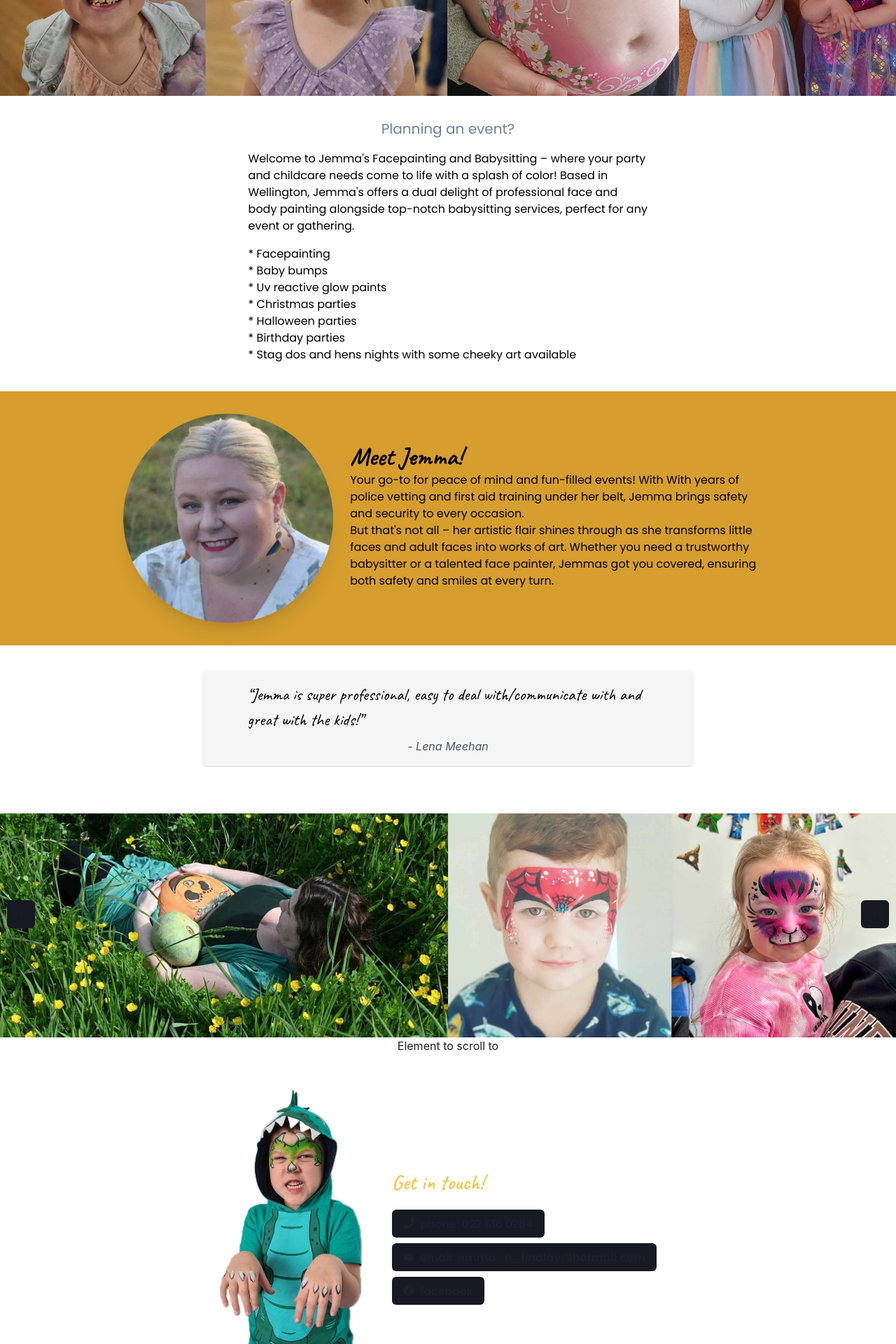
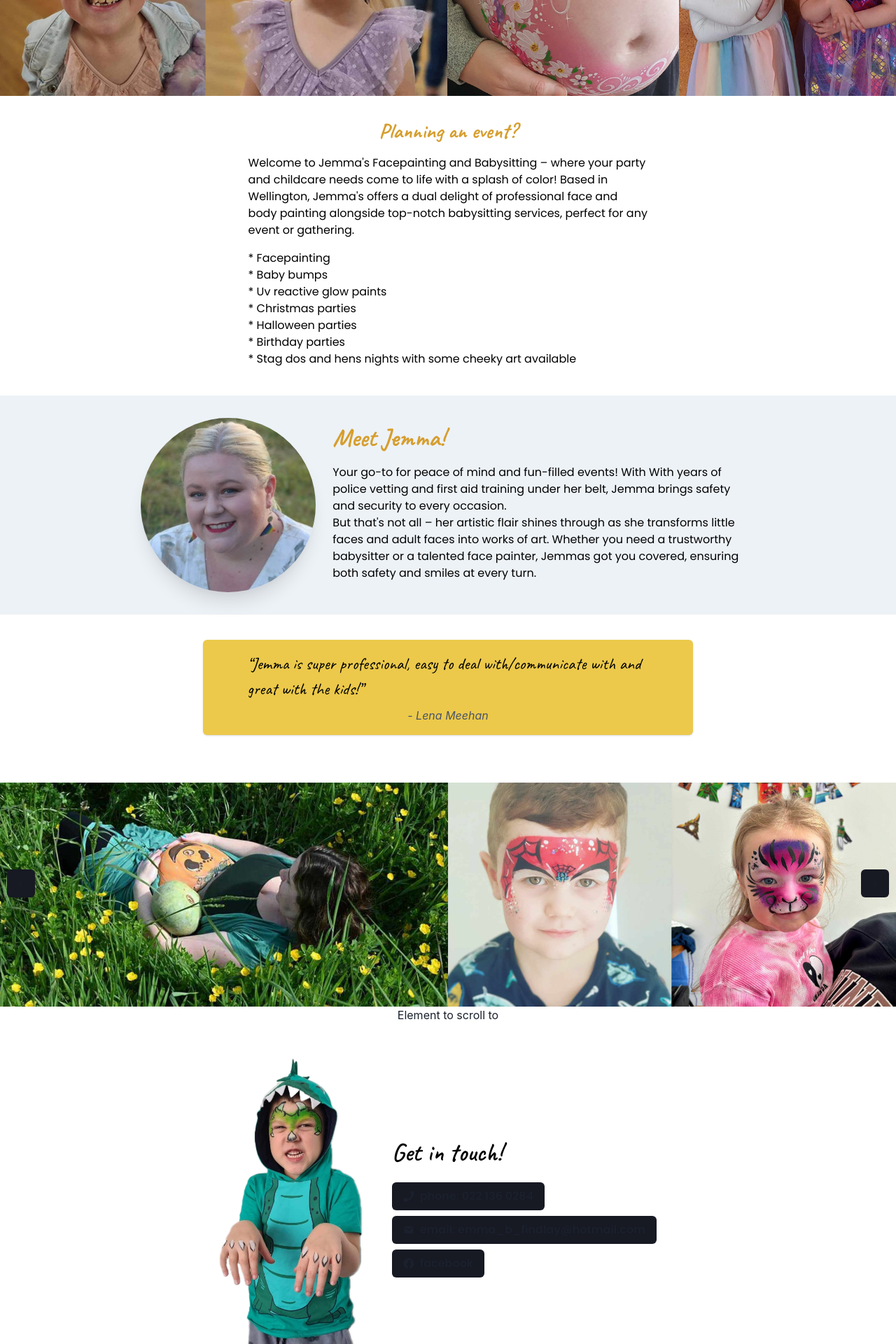
Before and after one commit to HannahBeattie/spirit, a Next.js app: page / in a window 1280 px wide. Shown: the part 692-2612 px from the top of the page at 70% size. Built offline with nearby package versions, Linux system fonts and the light colour scheme; a web font is replaced by a local one.

Commit message:
tweak spacing

```diff
--- a/src/app/base/components/About.js
+++ b/src/app/base/components/About.js
@@ -4,7 +4,7 @@ function About() {
 	return (
 		<Stack
 			width={'100vw'}
-			bg={'yellow.500'}
+			bg={'gray.100'}
 			alignItems={'center'}
 			flex={1}
 			direction={{ base: 'column', md: 'row' }}
@@ -17,7 +17,7 @@ function About() {
 			<Image
 				borderRadius={200}
 				shadow={'xl'}
-				maxW={{ base: 200, md: 300 }}
+				maxW={{ base: 200, md: 250 }}
 				alt='Photo of Jemma'
 				src='/jemma.jpg'
 			/>
@@ -25,7 +25,9 @@ function About() {
 			<HStack>
 				<VStack flex={1}>
 					<Container color={'black'} fontWeight={500}>
-						<Heading fontFamily={'Caveat'}>Meet Jemma!</Heading>
+						<Heading fontFamily={'Caveat'} pb={4} color={'yellow.500'}>
+							Meet Jemma!
+						</Heading>
 
 						<Text fontFamily={'Poppins'} fontWeight={400}>
 							Your go-to for peace of mind and fun-filled events! With With years of
--- a/src/app/base/components/Intro.js
+++ b/src/app/base/components/Intro.js
@@ -4,9 +4,13 @@ import React from 'react'
 function Intro() {
 	return (
 		<VStack color={'black'} p={8}>
-			<Text fontSize={{ base: '3xl', md: 'xl' }} fontFamily={'poppins'} color={'gray.500'}>
+			<Heading
+				fontSize={{ base: '3xl', md: '3xl' }}
+				fontFamily={'Caveat'}
+				color={'yellow.500'}
+			>
 				Planning an event?
-			</Text>
+			</Heading>
 			<Spacer />
 			<Container fontFamily={'Poppins'} fontWeight={400}>
 				<Text pb={4}>
--- a/src/app/base/components/content/Contact.js
+++ b/src/app/base/components/content/Contact.js
@@ -31,9 +31,9 @@ function Contact() {
 
 				<VStack alignItems={'start'} pb={10} px={8}>
 					<Text
-						fontSize={{ base: '3xl', md: '3xl' }}
+						fontSize={{ base: '3xl', md: '4xl' }}
 						fontFamily={'caveat'}
-						color={'yellow.400'}
+						color={'black'}
 						fontWeight={600}
 						pb={2}
 					>
--- a/src/app/base/components/content/Reviews.js
+++ b/src/app/base/components/content/Reviews.js
@@ -74,7 +74,7 @@ function Reviews() {
 				initial={{ opacity: 0 }}
 				minH={'9rem'}
 			>
-				<Card bg='blackAlpha.50' p={4} minW={{ md: 700 }} minH={100}>
+				<Card bg='yellow.400' p={4} minW={{ md: 700 }} minH={100}>
 					<Container color={'black'}>
 						<VStack>
 							<Text fontFamily={'caveat'} fontSize={'2xl'}>
```
